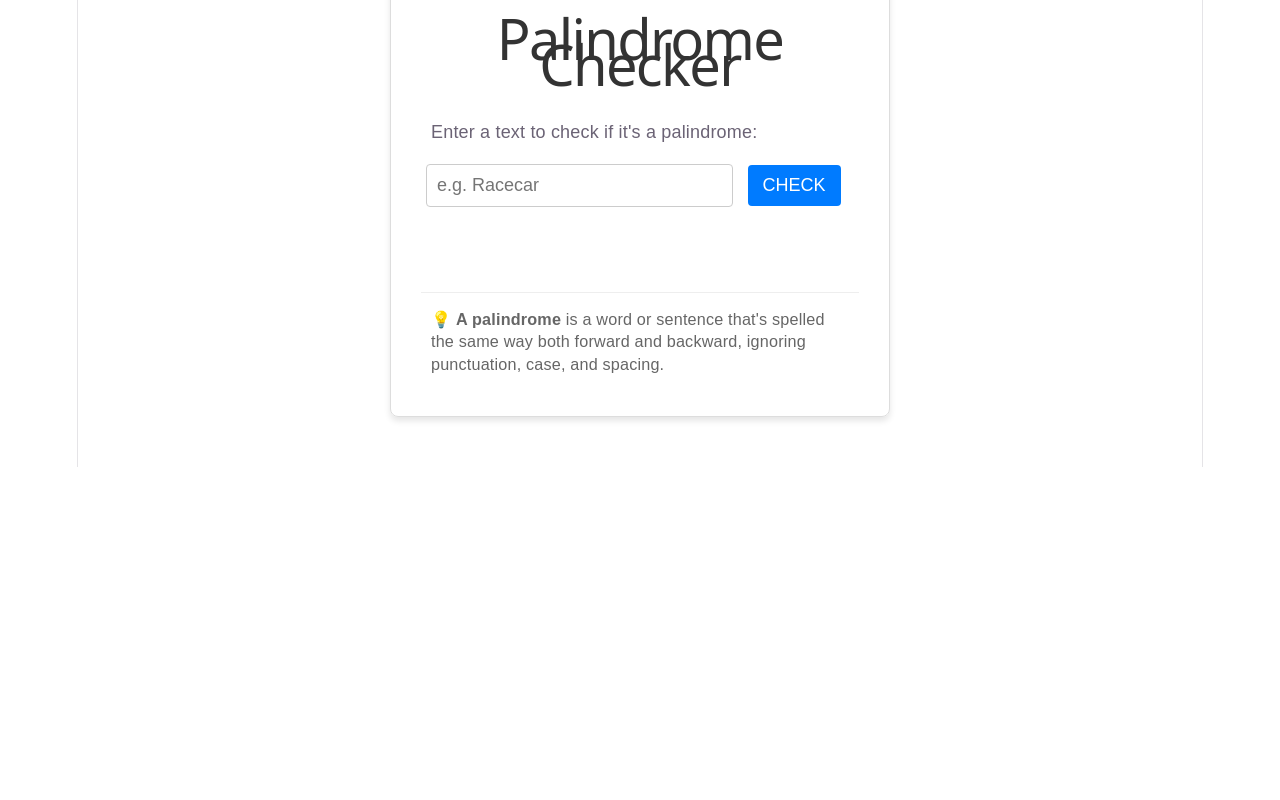
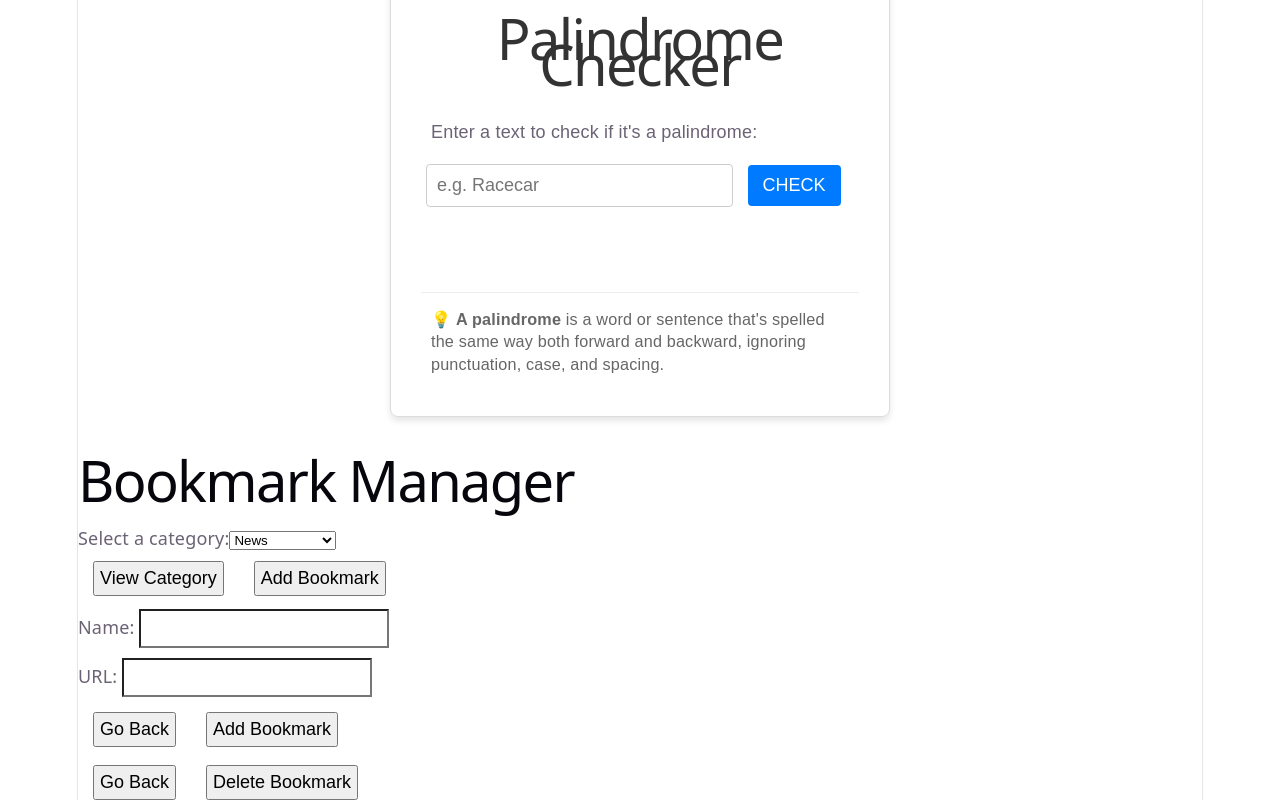
Before and after one commit to nHallecn/freecodecampReact, a React (Vite) app: page / in a window 1280 px wide. Shown: the part 3303-4103 px from the top of the page. Before the commit the page ends 3770 px from the top, so only its background shows below. Built offline with nearby package versions, Linux system fonts and the light colour scheme.

Commit message:
modified:   src/App.jsx 	new file:   src/sections/BookmarkManager.jsx 	modified:   src/sections/PalidromeChecker.jsx

```diff
--- a/src/App.jsx
+++ b/src/App.jsx
@@ -6,6 +6,7 @@ import ComplainForm from './sections/ComplainForm.jsx'
 import BackgroundColor from './sections/BackgroundColor.jsx'
 import MarkdownToHtml from './sections/MarkdownToHtml.jsx'
 import PalidromeChecker from './sections/PalidromeChecker.jsx'
+import BookmarkManager from './sections/BookmarkManager.jsx'
 
 const App = () => {
   return (
@@ -17,6 +18,7 @@ const App = () => {
       <BackgroundColor />
       <MarkdownToHtml />
       <PalidromeChecker />
+      <BookmarkManager />
     </div>
   )
 }
--- /dev/null
+++ b/src/sections/BookmarkManager.jsx
@@ -0,0 +1,55 @@
+import React from 'react'
+
+const BookmarkManager = () => {
+  return (
+    <main>
+        <section id="main-section">
+            <h1>Bookmark Manager</h1>
+            <div id="dropdown">
+                <label for="category-dropdown">Select a category:</label>
+                <select id="category-dropdown" name="options">
+                    <option value="news" selected>News</option>
+                    <option value="entertainment">Entertainment</option>
+                    <option value="work">Work</option>
+                    <option value="miscellaneous">Miscellaneous</option>
+                </select>
+            </div>
+            <div id="buttons">
+                <button type="button" id="view-category-button">View Category</button>
+                <button type="button" id="add-bookmark-button">Add Bookmark</button>
+            </div>
+        </section>
+
+        <section id="form-section" class="hidden">
+            <form>
+                <h2 class="category-name"></h2>
+                <div>
+                    <label for="name">Name:</label>
+                    <input type="text" id="name" />
+                </div>
+                <div>
+                    <label for="url">URL:</label>
+                    <input type="text" id="url" />
+                </div>
+                <div>
+                    <button type="button" id="close-form-button">Go Back</button>
+                    <button type="button" id="add-bookmark-button-form">Add Bookmark</button>
+                </div>
+            </form>
+        </section>
+
+        <section id="bookmark-list-section" class="hidden">
+            <h2 class="category-name"></h2>
+            <div id="category-list">
+            </div>
+            <div>
+                <button type="button" id="close-list-button">Go Back</button>
+                <button type="button" id="delete-bookmark-button">Delete Bookmark</button>
+            </div>
+        </section>
+
+    </main>
+  )
+}
+
+export default BookmarkManager
--- a/src/sections/PalidromeChecker.jsx
+++ b/src/sections/PalidromeChecker.jsx
@@ -5,7 +5,6 @@ const PalindromeChecker = () => {
   const [result, setResult] = useState('');
 
   const handleCheck = () => {
-    // textInput is already the value (string), so we use it directly
     const value = textInput.trim();
 
     if (value === "") {
@@ -13,11 +12,9 @@ const PalindromeChecker = () => {
       return;
     }
 
-    // Logic for cleaning and reversing the string
     const cleaned = value.replace(/[^a-z0-9]/gi, "").toLowerCase();
     const reversed = cleaned.split("").reverse().join("");
 
-    // Determine result message
     if (cleaned === reversed) {
       setResult(`"${value}" is a palindrome.`);
     } else {
```
